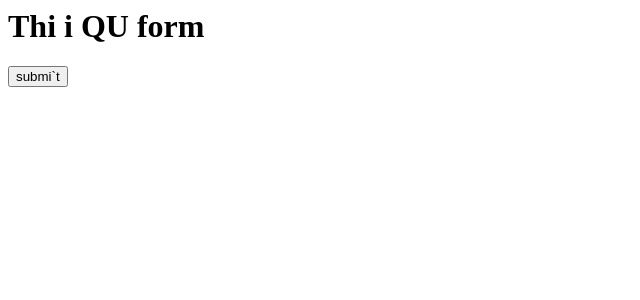
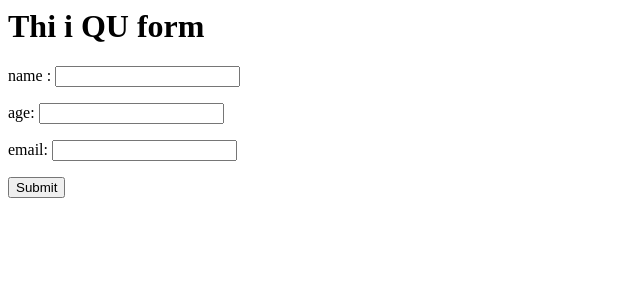
Before and after one commit to Unixxxxxx/django_1, a Django app: page /Db/ in a window 1280 px wide. Shown: the top 300 px of the page, without its empty margins (0-640 px from the left). Run offline with Django 4.2, Linux system fonts and the light colour scheme.

Commit message:
This is change in Templates/form.html

```diff
--- a/Templates/DB/form.html
+++ b/Templates/DB/form.html
@@ -1,5 +1,6 @@
 <form method ='post'>
 	<h1> Thi i QU form </h1>
 	{% csrf_token %}
-	{{ form.save_p }}
-	<button type='submit' > submi`t </button>
+	{{ form.as_p }}
+	<button type="submit">Submit</button>
+</form>
```
